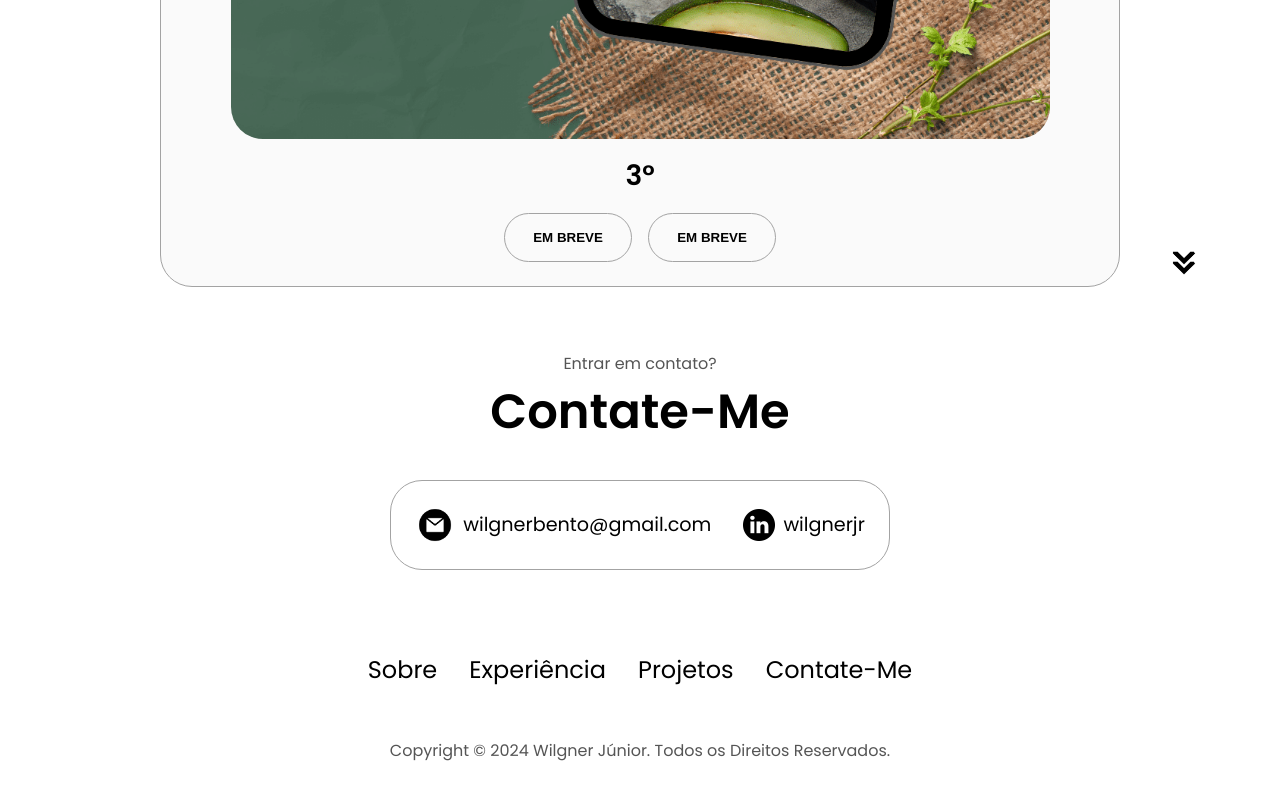
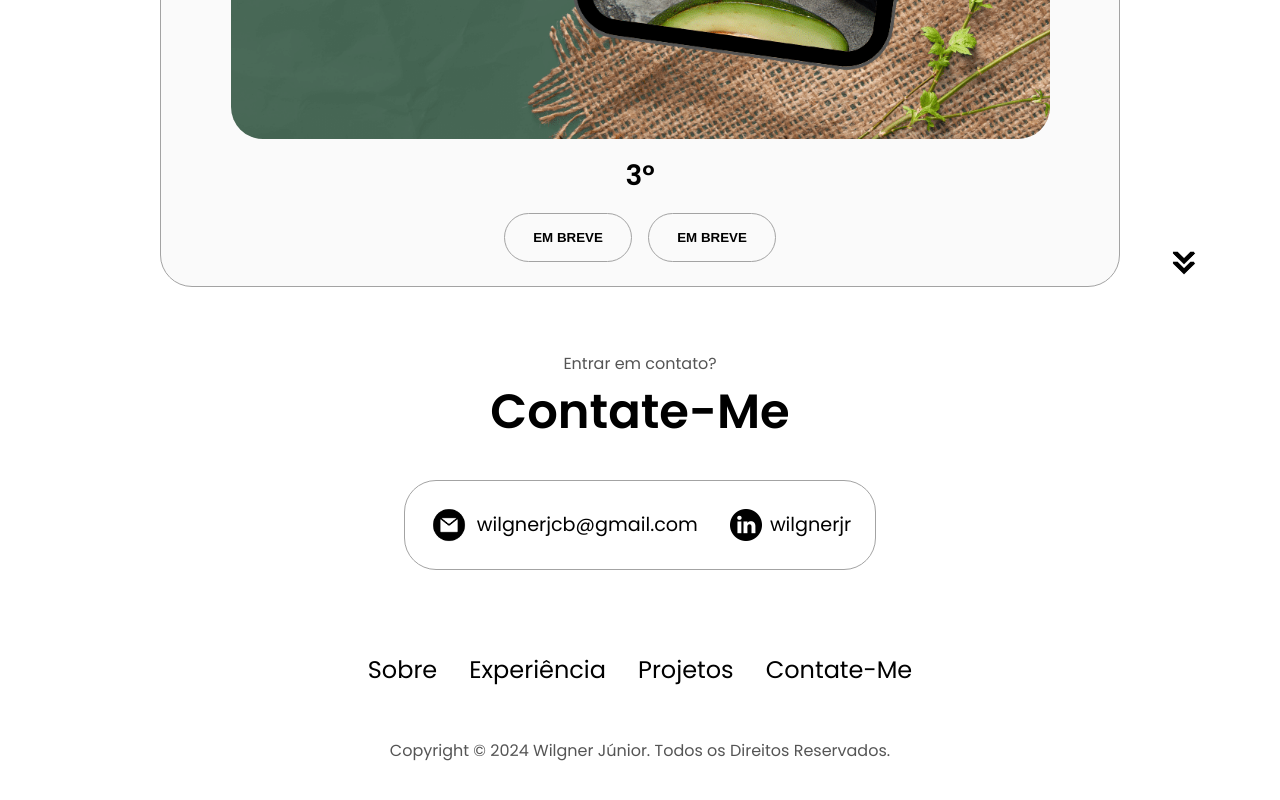
Before and after one commit to wilgnerjr/portfolio, a plain HTML site: page index.html in a window 1280 px wide. Shown: the part 3876-4676 px from the top of the page. Drawn offline with Linux system fonts and the light colour scheme.

Commit message:
Update index.html

```diff
--- a/index.html
+++ b/index.html
@@ -353,7 +353,7 @@
             alt="Email icon"
             class="icon contact-icon email-icon"
           />
-          <p><a href="mailto:wilgnerbento@gmail.com" target="_blank">wilgnerbento@gmail.com</a></p>
+          <p><a href="mailto:wilgnerjcb@gmail.com" target="_blank">wilgnerjcb@gmail.com</a></p>
         </div>
         <div class="contact-info-container">
           <img
```
